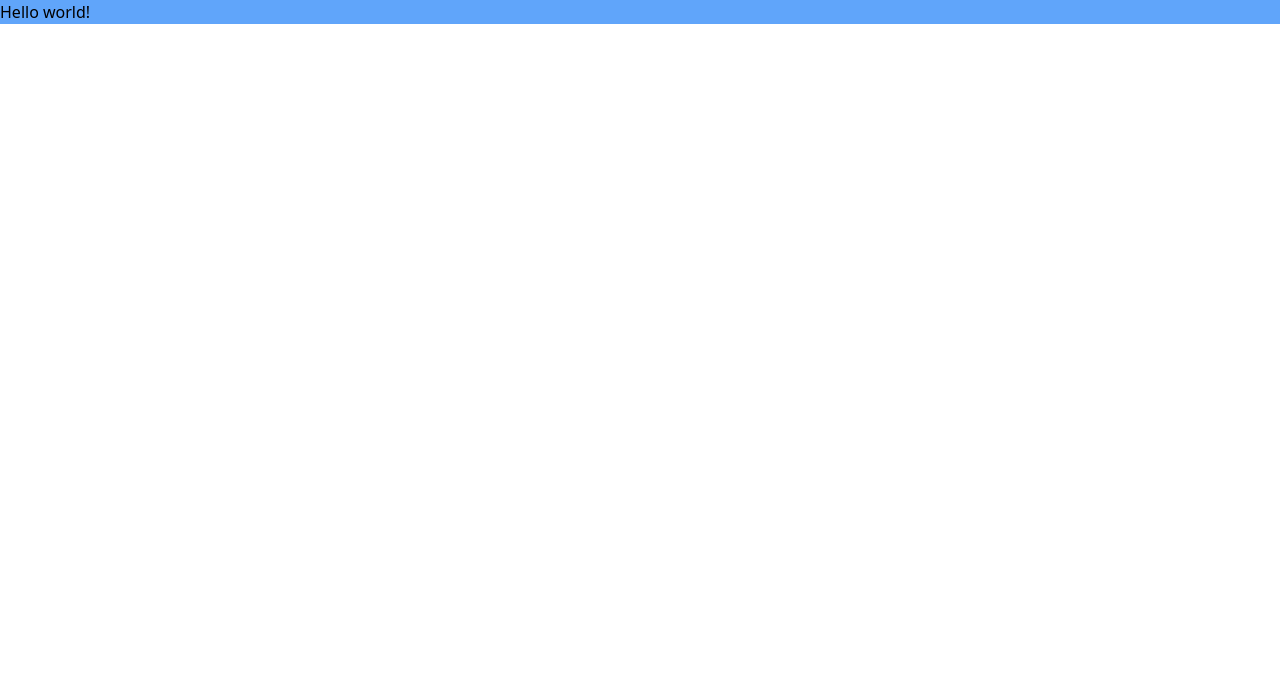
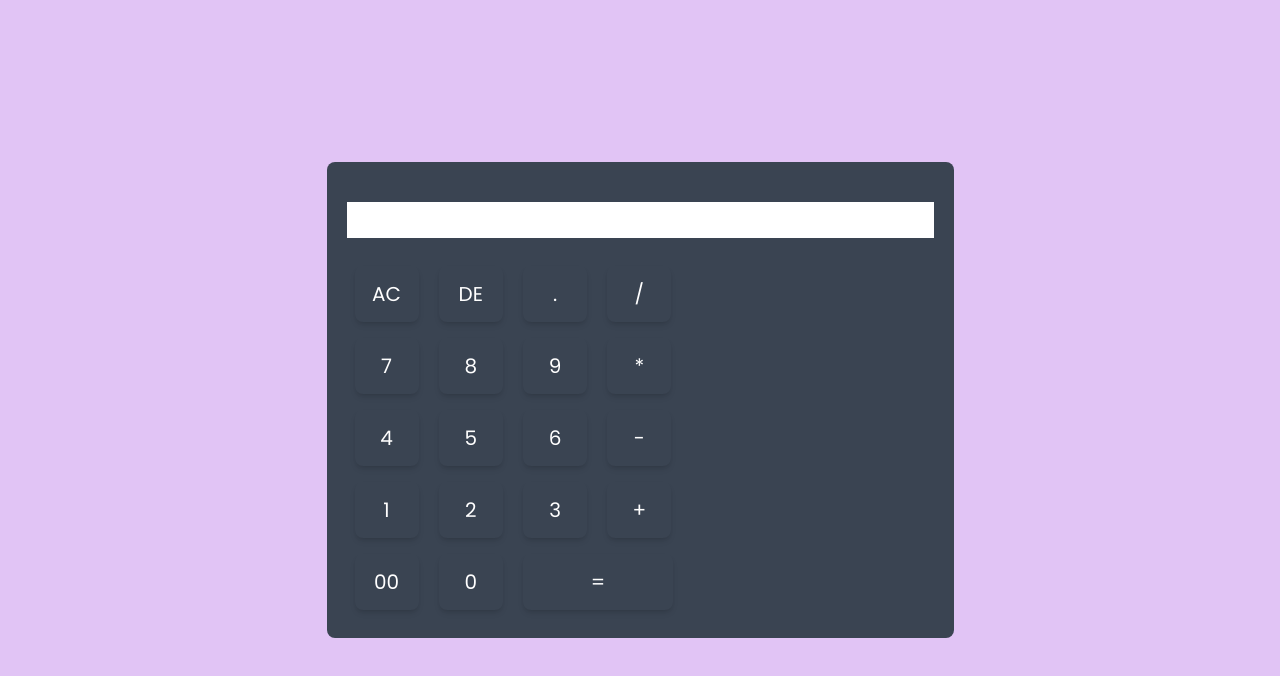
Before and after one commit to helijoshii/calculator, a website: page src/index.html in a window 1280 px wide. Drawn offline with Linux system fonts and the light colour scheme.

Commit message:
Updated UI

```diff
--- a/src/index.html
+++ b/src/index.html
@@ -1,13 +1,74 @@
-<!doctype html>
+<!DOCTYPE html>
 <html>
-<head>
-  <meta charset="UTF-8">
-  <meta name="viewport" content="width=device-width, initial-scale=1.0">
-  <link href="./output.css" rel="stylesheet">
-</head>
-<body>
-  <h1 class=" bg-blue-400">
-    Hello world!
-  </h1>
-</body>
+  <head>
+    <meta charset="UTF-8" />
+    <meta name="viewport" content="width=device-width, initial-scale=1.0" />
+    <link href="./output.css" rel="stylesheet" />
+    <title>Calculator</title>
+    <link rel="preconnect" href="https://fonts.googleapis.com" />
+    <link rel="preconnect" href="https://fonts.gstatic.com" crossorigin />
+    <link
+      href="https://fonts.googleapis.com/css2?family=Poppins:ital,wght@0,100;0,200;0,300;0,400;0,500;0,600;0,700;0,800;0,900;1,100;1,200;1,300;1,400;1,500;1,600;1,700;1,800;1,900&display=swap"
+      rel="stylesheet"
+    />
+  </head>
+  <body>
+    <div class="m-0 p-0 font-poppins box-border bg-[#e1c4f5]">
+      <div
+        id="container"
+        class="w-full h-screen flex items-center justify-center"
+      >
+        <div id="Calculator" class="p-5 bg-[#3a4452] rounded-lg">
+          <form>
+            <div id="display" class="flex justify-end my-5 mx-0">
+              <input
+                class="text-right flex-1 text-3xl shadow-none"
+                type="text"
+                name="display"
+              />
+            </div>
+            <div>
+              <input class="input" type="button" value="AC" />
+              <input class="input" type="button" value="DE" />
+              <input class="input" type="button" value="." />
+              <input class="input" type="button" value="/" />
+            </div>
+            <div>
+              <input
+                class="input"
+                type="button"
+                value="7"
+                onclick="display.value = '7'"
+              />
+              <input class="input" type="button" value="8" />
+              <input class="input" type="button" value="9" />
+              <input class="input" type="button" value="*" />
+            </div>
+            <div>
+              <input class="input" type="button" value="4" />
+              <input class="input" type="button" value="5" />
+              <input class="input" type="button" value="6" />
+              <input class="input" type="button" value="-" />
+            </div>
+            <div>
+              <input class="input" type="button" value="1" />
+              <input class="input" type="button" value="2" />
+              <input class="input" type="button" value="3" />
+              <input class="input" type="button" value="+" />
+            </div>
+            <div>
+              <input class="input" type="button" value="00" />
+              <input class="input" type="button" value="0" />
+              <input
+                style="width: 150px"
+                class="input w-36"
+                type="button"
+                value="="
+              />
+            </div>
+          </form>
+        </div>
+      </div>
+    </div>
+  </body>
 </html>
--- a/src/input.css
+++ b/src/input.css
@@ -1,3 +1,8 @@
 @tailwind base;
 @tailwind components;
 @tailwind utilities;
+
+
+.input {
+    @apply border-0 outline-0 w-16 h-14 rounded-lg bg-transparent text-xl cursor-pointer shadow-md m-2 text-white;
+}
--- a/tailwind.config.js
+++ b/tailwind.config.js
@@ -2,7 +2,24 @@
 module.exports = {
   content: ["./src/*.{html,js}"],
   theme: {
-    extend: {},
+    container: {
+    },
+    extend: {
+      fontFamily: {
+        poppins: "Poppins",
+      },
+      colors: {
+        white: "#fff",
+        gray: {
+          100: "#fffdf9",
+          200: "rgba(255, 255, 255, 0.7)",
+          300: "rgba(255, 253, 249, 0.7)",
+          400: "rgba(255, 253, 249, 0.3)",
+          500: "rgba(255, 253, 249, 0.6)",
+          600: "rgba(255, 255, 255, 0.3)",
+        },
+      },
+    },
   },
   plugins: [],
-}
+};
```
Also changed, not shown: src/output.css.
